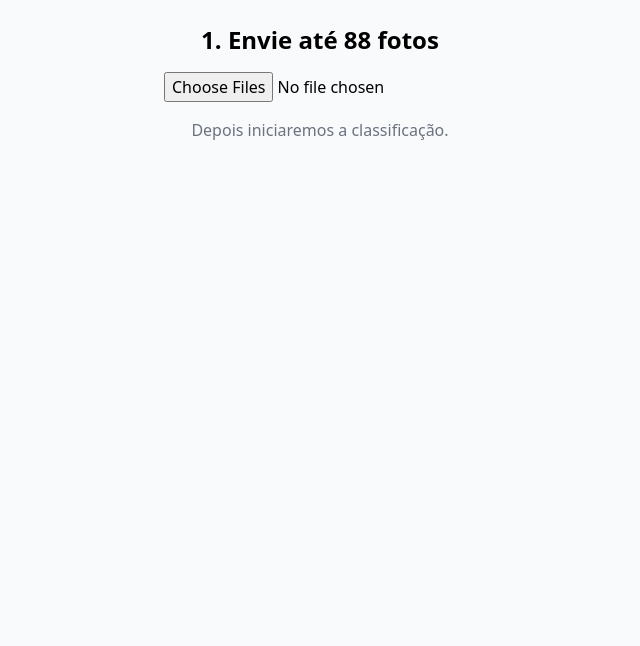
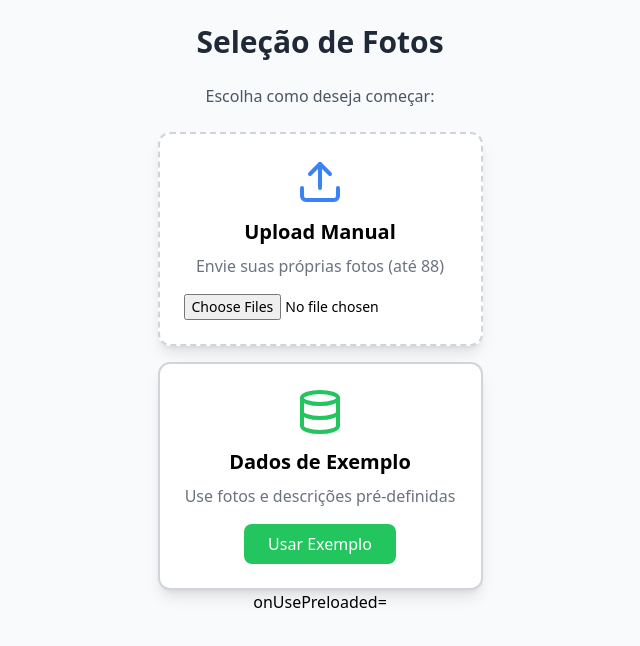
Before and after one commit to flaviusraymundo/Photo_Selection, a React (Vite) app: page / in a window 1280 px wide. Shown: the top 646 px of the page, without its empty margins (320-960 px from the left). Built offline with nearby package versions, Linux system fonts and the light colour scheme.

Commit message:
Add preloaded photos functionality

```diff
--- a/src/PhotoSelectionApp.tsx
+++ b/src/PhotoSelectionApp.tsx
@@ -1,4 +1,5 @@
 import React, { useState, useRef, useEffect } from "react";
+import { Upload, Database } from "lucide-react";
 
 /**
  * PhotoSelectionApp – versão 6
@@ -26,10 +27,42 @@ export default function PhotoSelectionApp() {
   const [descriptions, setDescriptions] = useState({});
   const [exporting, setExporting] = useState(false);
   const fileInputRef = useRef();
+  const [usePreloaded, setUsePreloaded] = useState(false);
 
   /******************** HELPERS ********************/
   const shuffle = (array) => array.sort(() => Math.random() - 0.5);
   const getPhoto = (id) => photos.find((p) => p.id === id);
+
+  /******************** PRELOADED DATA ********************/
+  const loadPreloadedData = async () => {
+    try {
+      const response = await fetch('/sample-photos/photo-data.json');
+      const data = await response.json();
+
+      // Create mock photos with Pexels images
+      const mockPhotos = data.photos.map((item, index) => ({
+        id: item.id,
+        file: null, // No actual file for preloaded
+        url: `https://images.pexels.com/photos/${1000000 + index}/pexels-photo-${1000000 + index}.jpeg?auto=compress&cs=tinysrgb&w=400`,
+        status: item.status,
+        filename: item.filename,
+        isPreloaded: true
+      }));
+
+      // Set preloaded descriptions
+      const preloadedDescriptions = {};
+      data.photos.forEach(item => {
+        preloadedDescriptions[item.id] = item.description;
+      });
+
+      setPhotos(shuffle(mockPhotos));
+      setDescriptions(preloadedDescriptions);
+      setStep(1);
+    } catch (error) {
+      console.error('Erro ao carregar dados pré-definidos:', error);
+      alert('Erro ao carregar dados pré-definidos. Use o upload manual.');
+    }
+  };
 
   /******************** UPLOAD ********************/
   const handleFiles = (files) => {
@@ -42,6 +75,11 @@ export default function PhotoSelectionApp() {
     }));
     setPhotos(shuffle(mapped));
     setStep(1);
+  };
+
+  const handlePreloadedStart = () => {
+    setUsePreloaded(true);
+    loadPreloadedData();
   };
 
   /******************** CLASSIFICATION ********************/
@@ -97,6 +135,7 @@ export default function PhotoSelectionApp() {
         <UploadStep handleFiles={handleFiles} fileInputRef={fileInputRef} />
       )}
 
+          onUsePreloaded={handlePreloadedStart}
       {step === 1 && photos.length > 0 && (
         <ClassificationStep
           photo={photos[currentIdx]}
@@ -144,19 +183,41 @@ export default function PhotoSelectionApp() {
 }
 
 /******************** COMPONENTES ********************/
-function UploadStep({ handleFiles, fileInputRef }) {
+function UploadStep({ handleFiles, fileInputRef, onUsePreloaded }) {
   return (
-    <div className="text-center space-y-4">
-      <h1 className="text-2xl font-semibold">1. Envie até 88 fotos</h1>
+    <div className="text-center space-y-6 max-w-md mx-auto">
+      <h1 className="text-3xl font-bold text-gray-800">Seleção de Fotos</h1>
+      <p className="text-gray-600">Escolha como deseja começar:</p>
+
+      <div className="space-y-4">
+        {/* Upload Manual */}
+        <div className="bg-white p-6 rounded-xl shadow-lg border-2 border-dashed border-gray-300 hover:border-blue-400 transition-colors">
+          <Upload className="w-12 h-12 text-blue-500 mx-auto mb-3" />
+          <h2 className="text-xl font-semibold mb-2">Upload Manual</h2>
+          <p className="text-gray-500 mb-4">Envie suas próprias fotos (até 88)</p>
           <input
             type="file"
             accept="image/*"
             multiple
             ref={fileInputRef}
             onChange={(e) => handleFiles(e.target.files)}
-        className="block mx-auto"
+            className="block mx-auto text-sm"
           />
-      <p className="text-gray-500">Depois iniciaremos a classificação.</p>
+        </div>
+
+        {/* Dados Pré-carregados */}
+        <div className="bg-white p-6 rounded-xl shadow-lg border-2 border-gray-300 hover:border-green-400 transition-colors">
+          <Database className="w-12 h-12 text-green-500 mx-auto mb-3" />
+          <h2 className="text-xl font-semibold mb-2">Dados de Exemplo</h2>
+          <p className="text-gray-500 mb-4">Use fotos e descrições pré-definidas</p>
+          <button
+            onClick={onUsePreloaded}
+            className="px-6 py-2 bg-green-500 text-white rounded-lg hover:bg-green-600 transition-colors"
+          >
+            Usar Exemplo
+          </button>
+        </div>
+      </div>
     </div>
   );
 }
@@ -314,7 +375,7 @@ function ReportStep({ finalList, descriptions, setDescriptions, exporting, setEx
 
     for (let i = 0; i < finalList.length; i++) {
       const p = finalList[i];
-      const name = p.file?.name?.replace(/\.[^/.]+$/, "") || `Foto ${i + 1}`;
+      const name = p.filename || p.file?.name?.replace(/\.[^/.]+$/, "") || `Foto ${i + 1}`;
       const statusLabel = p.status === "positive" ? "Positiva" : "Negativa";
       const desc = descriptions[p.id] || "";
 
@@ -330,8 +391,17 @@ function ReportStep({ finalList, descriptions, setDescriptions, exporting, setEx
 
       // Add image
       try {
+        if (p.file) {
           const dataURL = await fileToDataURL(p.file);
           pdf.addImage(dataURL, "JPEG", margin, y, thumb, thumb);
+        } else if (p.isPreloaded) {
+          // For preloaded images, we'll add a placeholder or skip the image
+          pdf.setFillColor(240, 240, 240);
+          pdf.rect(margin, y, thumb, thumb, 'F');
+          pdf.setFontSize(8);
+          pdf.setTextColor("#666");
+          pdf.text("Imagem de\nExemplo", margin + thumb/2, y + thumb/2, { align: 'center' });
+        }
       } catch {
         // ignore image errors
       }
@@ -367,13 +437,13 @@ function ReportStep({ finalList, descriptions, setDescriptions, exporting, setEx
             className="flex flex-col sm:flex-row items-center gap-4 bg-white shadow rounded-lg p-4"
           >
             <img
-              src={URL.createObjectURL(p.file)}
+              src={p.isPreloaded ? p.url : URL.createObjectURL(p.file)}
               alt={`sel_${i}`}
               className="h-24 w-24 object-cover rounded-lg border"
             />
             <div className="flex-1 w-full">
               <h3 className="font-medium text-lg truncate mb-2">
-                {p.file?.name?.replace(/\.[^/.]+$/, "") || `Foto ${i + 1}`}
+                {p.filename || p.file?.name?.replace(/\.[^/.]+$/, "") || `Foto ${i + 1}`}
               </h3>
               <textarea
                 rows="2"
```
Also changed, not shown: public/sample-photos/photo-data.json (added, +46 -0 lines). Lines whose indentation alone changed are shown as unchanged.
